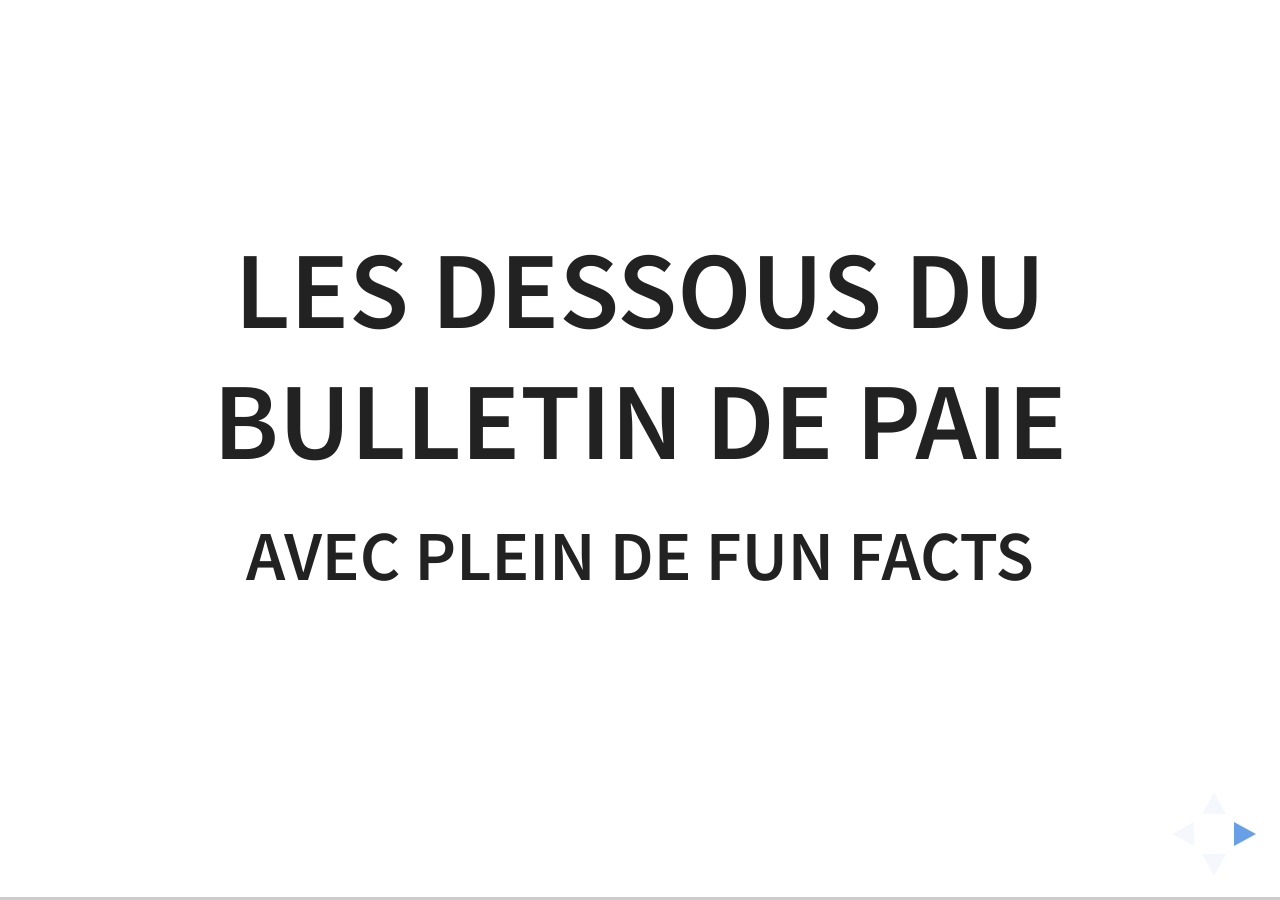
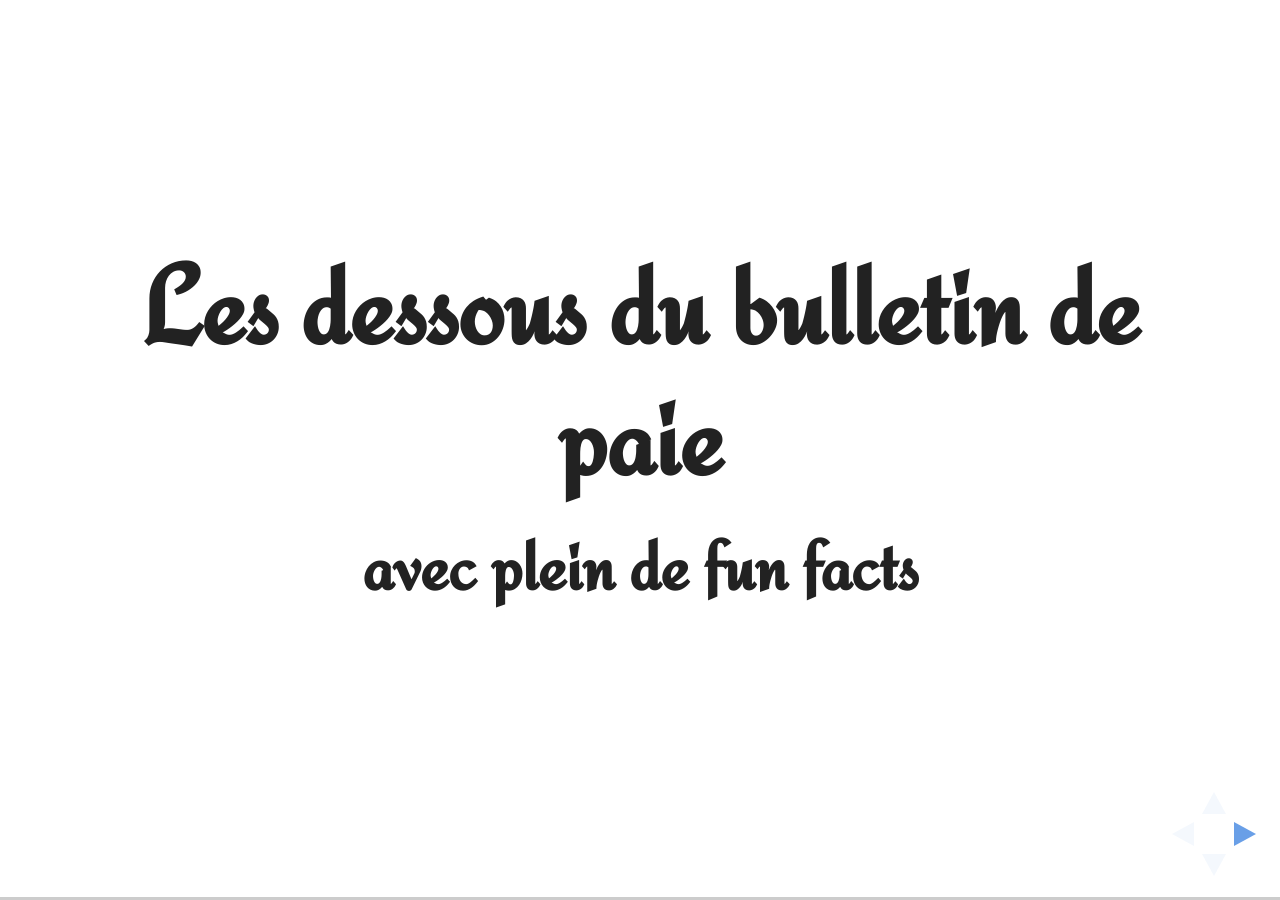
Before and after one commit to Libelilou/libelilou.github.io, a Jekyll site: the page built from _decks/bulletin-de-paie.md, in a window 1280 px wide. Built offline with Jekyll 4.4.1, drawn with Linux system fonts in a browser that asks for light colours.

Commit message:
Style presentation

```diff
--- a/_layouts/deck.html
+++ b/_layouts/deck.html
@@ -27,6 +27,7 @@
 
     <link rel="stylesheet" href="{{ "/assets/revealjs/css/reveal.css" | prepend: site.baseurl }}"/>
     <link rel="stylesheet" href="{{ "/assets/revealjs/css/theme/white.css" | prepend: site.baseurl }}" id="theme"/>
+    <link rel="stylesheet" href="{{ "/assets/css/reveal.css" | prepend: site.baseurl }}"/>
 
     <!-- Code syntax highlighting -->
     <link rel="stylesheet" href="{{ "/assets/revealjs/lib/css/zenburn.css" | prepend: site.baseurl }}"/>
--- /dev/null
+++ b/assets/css/reveal.css
@@ -0,0 +1,27 @@
+@font-face {
+    font-family: 'redressedregular';
+    src: url("../fonts/redressedregular/redressed.eot");
+    src: url("../fonts/redressedregular/redressed.eot?#iefix") format('embedded-opentype'), url("../fonts/redressedregular/redressed.woff") format('woff'), url("../fonts/redressedregular/redressed.ttf") format('truetype'), url("../fonts/redressedregular/redressed.svg#apercu-regular") format('svg');
+    font-weight: 400;
+    font-style: normal;
+    font-stretch: normal
+}
+
+.reveal,
+.slides {
+  text-align: left;
+  font-family: 'Open Sans',sans-serif;
+}
+.reveal ol, .reveal dl, .reveal ul {
+  display: block;
+}
+
+.reveal h1,
+.reveal h2,
+.reveal h3,
+.reveal h4 {
+    font-family: 'redressedregular', 'Open Sans', sans-serif;
+    font-weight: 800;
+    font-style: normal;
+    text-transform: none;
+}
```
